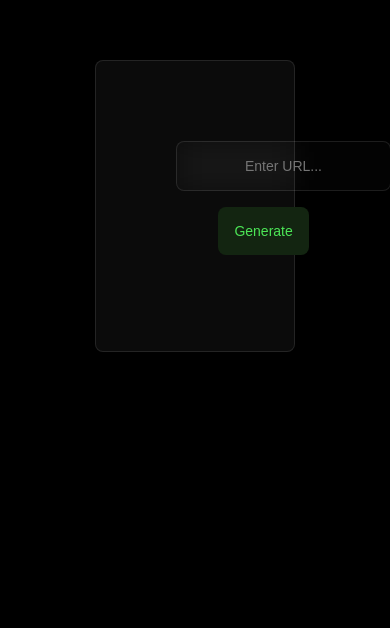
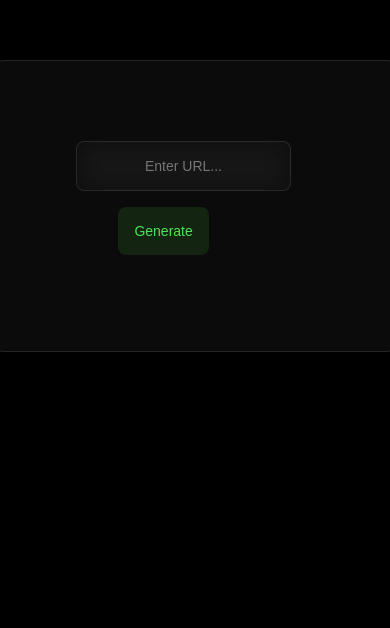
Before and after one commit to robbandi/Stamp, a Next.js app: page / in a window 390 px wide. Shown: the part 216-844 px from the top of the page. Built offline with nearby package versions, Linux system fonts and the light colour scheme.

Commit message:
Update styles.module.css

```diff
--- a/components/Stamp/styles.module.css
+++ b/components/Stamp/styles.module.css
@@ -27,7 +27,7 @@
   @media (max-width: 768px) {
     .wrapper {
       height: 100%;
-      width: 200px;
+      width: 400px;
       /* padding: 4rem 4rem; */
     }
     }
```
